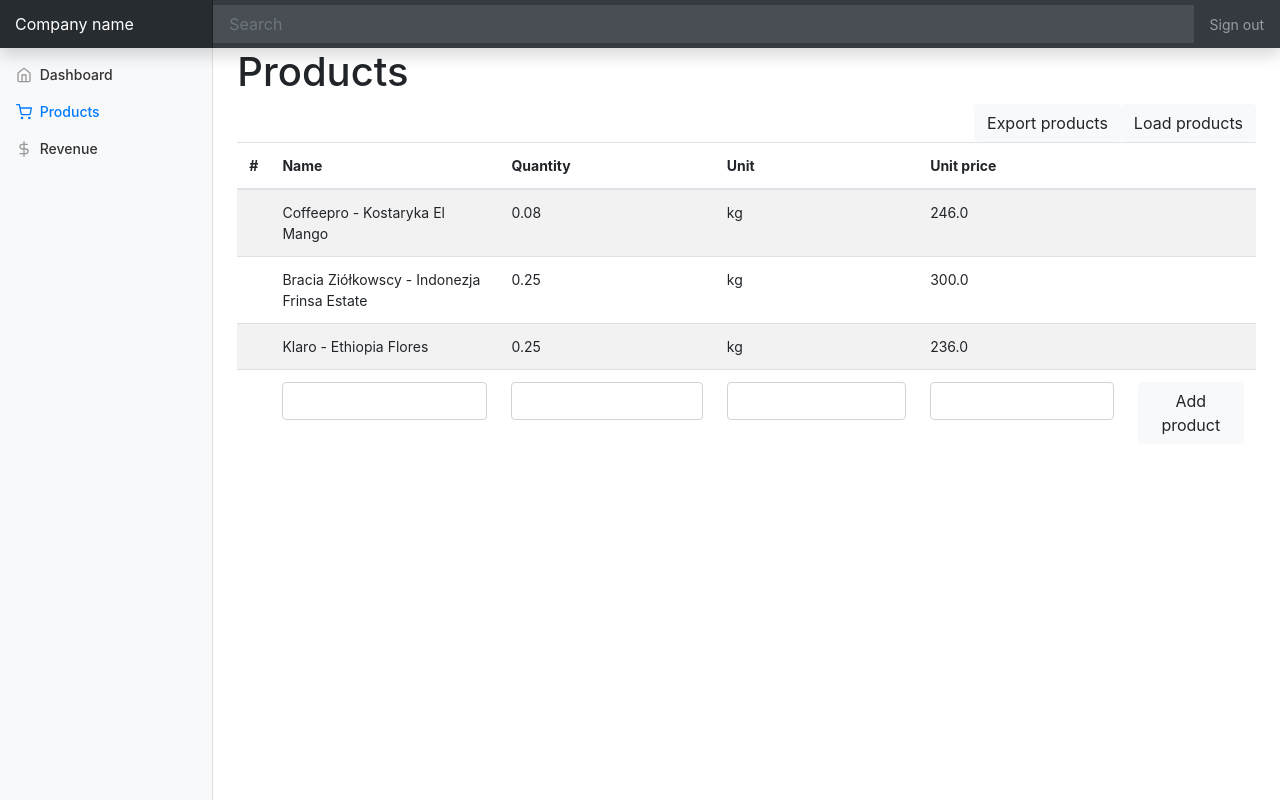
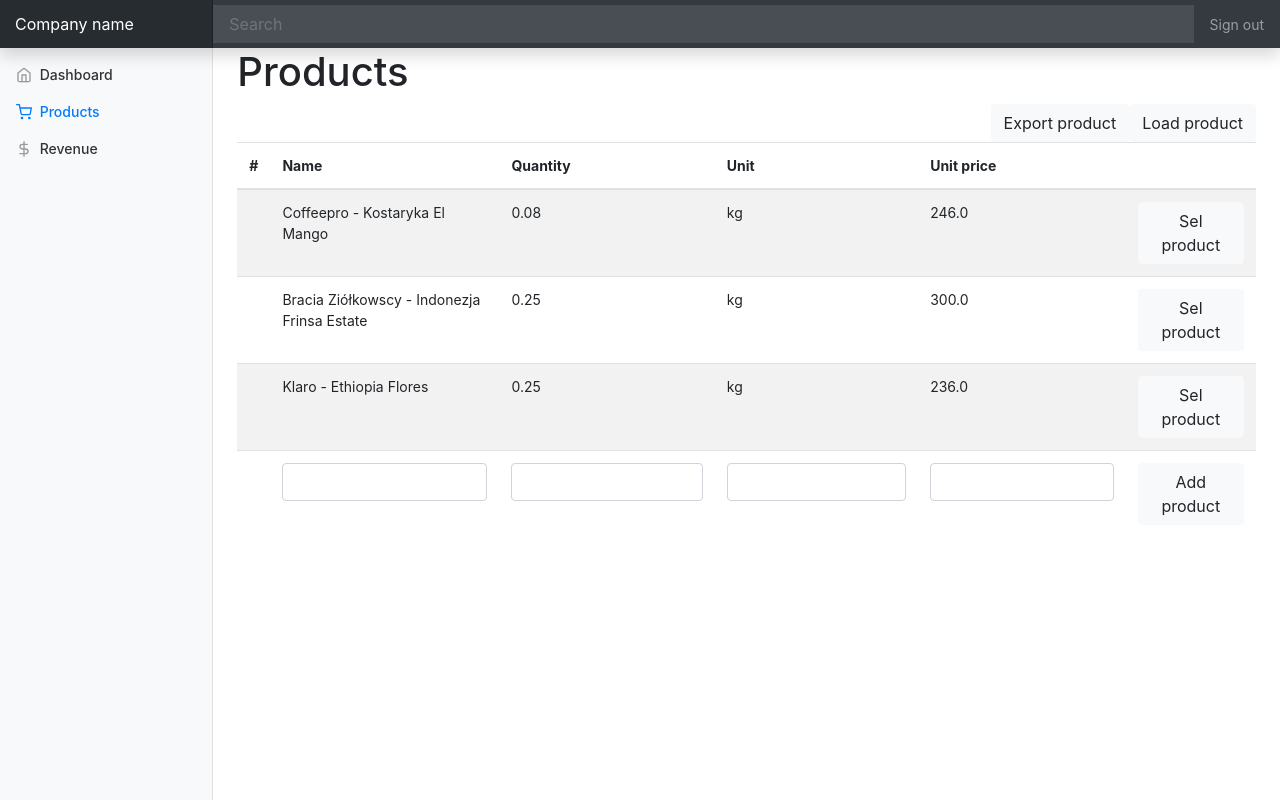
Before and after one commit to MarcinSachs/warehouse_manager, a Flask app: page /products in a window 1280 px wide. Run offline with Flask 3, Linux system fonts and the light colour scheme; some libraries are stand-ins or nearby versions.

Commit message:
Add Import / Export CSV

```diff
--- a/app.py
+++ b/app.py
@@ -1,15 +1,21 @@
-from flask import Flask, render_template, redirect, url_for, abort, flash
+from flask import Flask, render_template, redirect, url_for, abort, flash, Response, send_file
 from products import Product
-from forms import ProductForm
+from forms import ProductForm, ProductSaleForm
+from decimal import Decimal
+import csv
+import io
 
 app = Flask(__name__)
 app.config["SECRET_KEY"] = "nininini"
 
-ITEMS = [
-    Product("Coffeepro - Kostaryka El Mango", 0.08, "kg", 246.00),
-    Product("Bracia Ziółkowscy - Indonezja Frinsa Estate", 0.25, "kg", 300.00),
-    Product("Klaro - Ethiopia Flores", 0.25, "kg", 236.00),
-]
+ITEMS = {
+    "Coffeepro - Kostaryka El Mango": Product("Coffeepro - Kostaryka El Mango", 0.08, "kg", 246.00),
+    "Bracia Ziółkowscy - Indonezja Frinsa Estate": Product("Bracia Ziółkowscy - Indonezja Frinsa Estate", 0.25, "kg", 300.00),
+    "Klaro - Ethiopia Flores": Product("Klaro - Ethiopia Flores", 0.25, "kg", 236.00),
+}
+
+
+SOLD_ITEMS = []
 
 
 @app.route('/products', methods=['GET', 'POST'])
@@ -22,7 +28,7 @@ def product_list():
             unit=form.unit.data,
             unit_price=form.unit_price.data
         )
-        ITEMS.append(new_product)
+        ITEMS[new_product.name] = new_product
         flash('Product added successfully!', 'success')
         return redirect(url_for('product_list'))
     else:
@@ -36,5 +42,72 @@ def home():
     return render_template('dashboard.html', active_page='dashboard')
 
 
+@app.route('/sell_product/<product_name>', methods=['GET', 'POST'])
+def sell_product(product_name):
+    form = ProductSaleForm()
+    form.product_name.data = product_name
+    # Pobierz produkt ze słownika ITEMS po nazwie z URL
+    product = ITEMS.get(product_name)
+    if product is None:
+        abort(404)  # Produkt nie istnieje
+
+    if form.validate_on_submit():
+        quantity_to_sell = form.quantity.data
+        # Porownanie Decimal z Decimal
+        if quantity_to_sell > Decimal(str(product.quantity)):
+            flash("Not enough products in stock!", "error")
+        else:
+            # Konwersja na float przed odjęciem
+            product.quantity -= float(quantity_to_sell)
+            SOLD_ITEMS.append({"name": product.name, "quantity": quantity_to_sell, "unit": product.unit,
+                              "unit_price": product.unit_price})  # dodawanie do listy sprzedanych
+            flash(f"Sold {quantity_to_sell} of {product.name}!", "success")
+            return redirect(url_for('product_list'))
+
+    return render_template('sell_product.html', form=form, product=product)
+
+
+@app.errorhandler(404)
+def page_not_found(e):
+    return render_template('404.html'), 404
+
+
+@app.route('/load_products')
+def load_products():
+    # Load products from a CSV file
+    try:
+        with open('magazyn.csv', 'r', encoding='utf-8') as csvfile:
+            reader = csv.DictReader(csvfile)
+            for row in reader:
+                product = Product(
+                    name=row['name'],
+                    quantity=float(row['quantity']),
+                    unit=row['unit'],
+                    unit_price=float(row['unit_price'])
+                )
+                ITEMS[product.name] = product
+        flash("Products loaded successfully!", "success")
+    except FileNotFoundError:
+        flash("File not found. Please upload the CSV file.", "error")
+    return redirect(url_for('product_list'))
+
+
+@app.route('/export_products')
+def export_products():
+    with open('magazyn.csv', 'w', newline='', encoding='utf-8') as csvfile:
+        fieldnames = ['name', 'quantity', 'unit', 'unit_price']
+        writer = csv.DictWriter(csvfile, fieldnames=fieldnames)
+        writer.writeheader()
+        for product in ITEMS.values():
+            writer.writerow({
+                'name': product.name,
+                'quantity': product.quantity,
+                'unit': product.unit,
+                'unit_price': product.unit_price
+            })
+    flash("Products exported successfully!", "success")
+    return redirect(url_for('product_list'))
+
+
 if __name__ == "__main__":
     app.run(debug=True)
--- a/forms.py
+++ b/forms.py
@@ -1,5 +1,5 @@
 from flask_wtf import FlaskForm
-from wtforms import StringField, SubmitField, DecimalField
+from wtforms import StringField, SubmitField, DecimalField, HiddenField
 
 
 class ProductForm(FlaskForm):
@@ -8,3 +8,9 @@ class ProductForm(FlaskForm):
     unit = StringField('Unit')
     unit_price = DecimalField('Unit Price')
     submit = SubmitField('Add Product')
+
+
+class ProductSaleForm(FlaskForm):
+    quantity = DecimalField('Quantity')
+    product_name = HiddenField()
+    submit = SubmitField('Sell Product')
--- a/magazyn.csv
+++ b/magazyn.csv
@@ -2,4 +2,3 @@ name,quantity,unit,unit_price
 Coffeepro - Kostaryka El Mango,0.08,kg,246.0
 Bracia Ziółkowscy - Indonezja Frinsa Estate,0.25,kg,300.0
 Klaro - Ethiopia Flores,0.25,kg,236.0
-Klaro2 - Ethiopia Flores,0.35,kg,236.0
--- a/templates/product_list.html
+++ b/templates/product_list.html
@@ -2,8 +2,8 @@
 {% block content %}
 <h1>Products</h1>
 <div class="flex">
-    <button type="button" class="btn btn-light float-right">Load products</button>
-    <button type="button" class="btn btn-light float-right">Export products</button>
+    <a type="button" href="{{ url_for('load_products') }}" class="btn btn-light float-right">Load product</a>
+    <a type="button" href="{{ url_for('export_products') }}" class="btn btn-light float-right">Export product</a>
 </div>
 
 {% with messages = get_flashed_messages(with_categories=true) %}
@@ -28,14 +28,15 @@
         </tr>
     </thead>
     <tbody>
-        {% for item in items %}
+        {% for item in items.values() %}
         <tr>
             <th scope="row"></th>
             <td>{{ item.name }}</td>
             <td>{{ item.quantity }}</td>
             <td>{{ item.unit }}</td>
             <td>{{ item.unit_price }}</td>
-            <td></td>
+            <td><a type="button" href="{{ url_for('sell_product', product_name=item.name) }}"
+                    class="btn btn-light float-right">Sel product</a></td>
         </tr>
         {% endfor %}
         <tr>
```
Also changed, not shown: templates/sell_product.html (added, +16 -0 lines).
